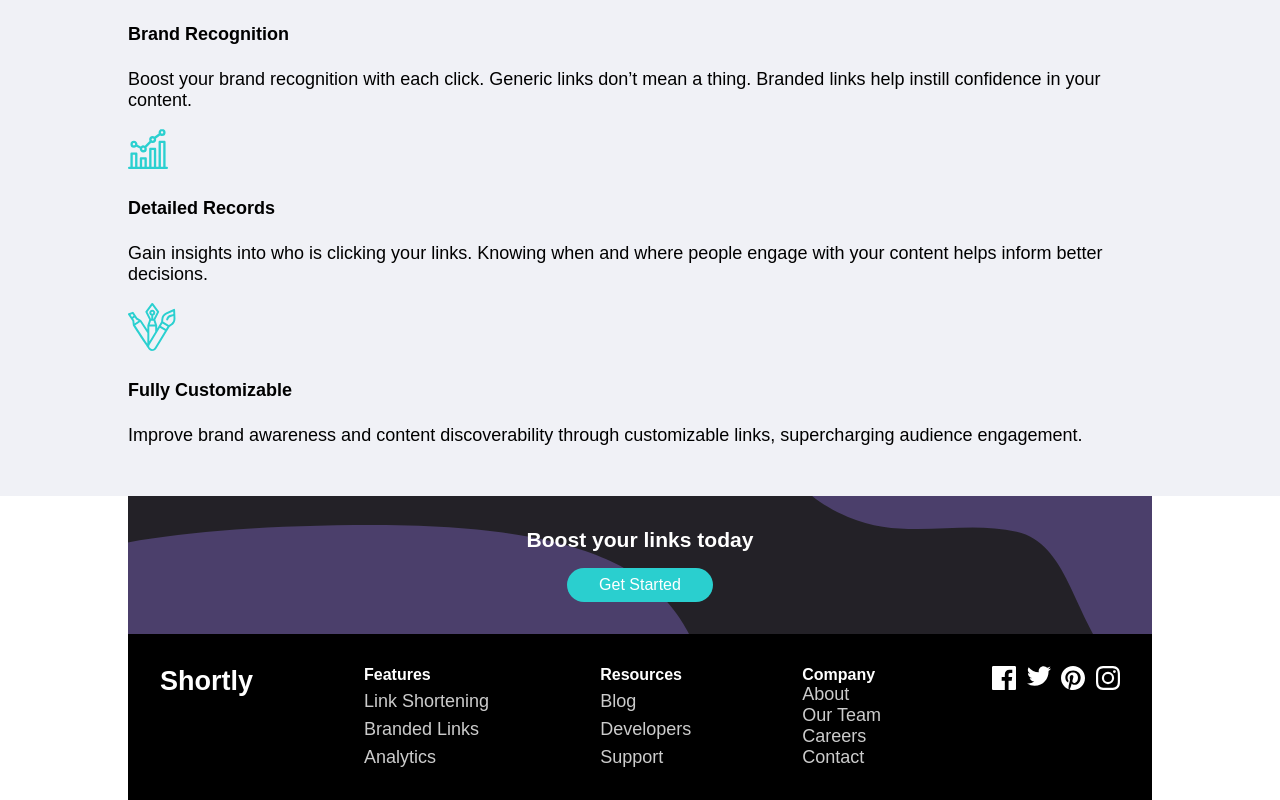
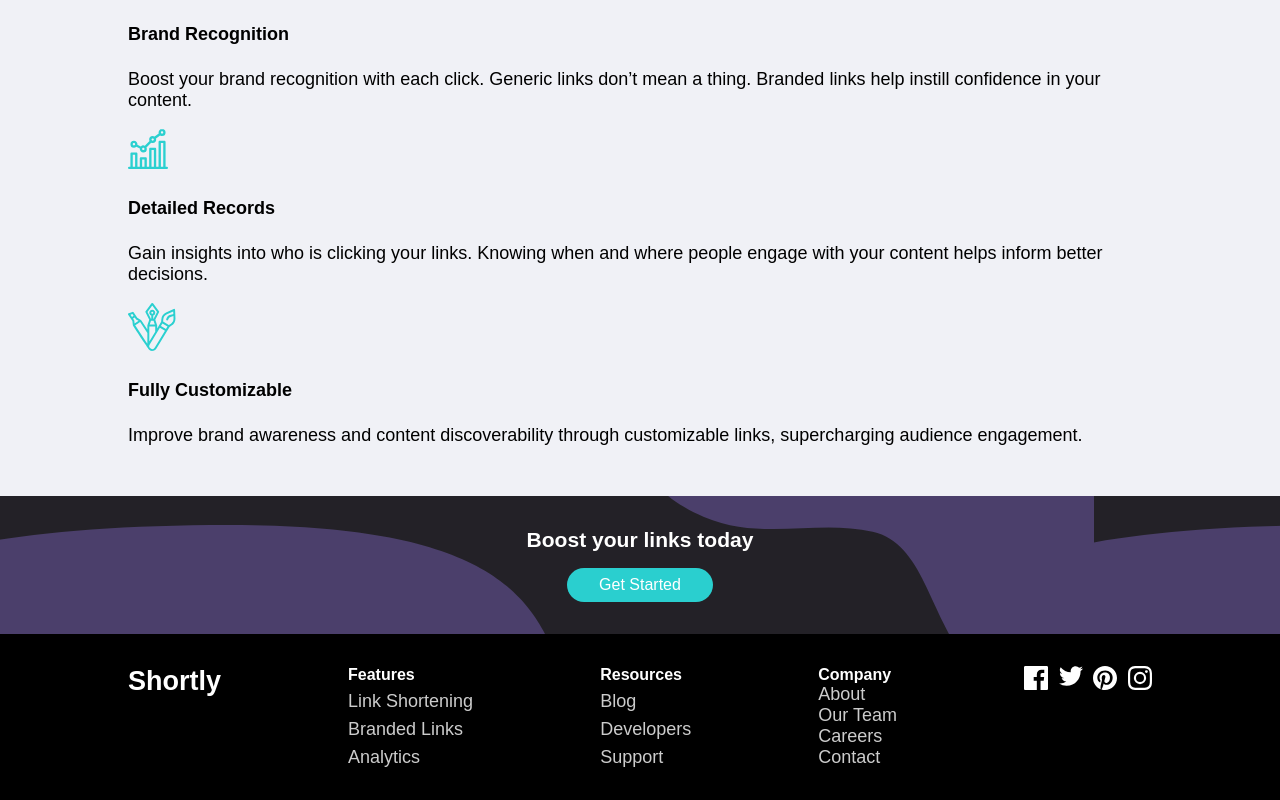
Before and after one commit to danpatrickoneill/url-shortening-api-master, a React (Create React App) app in the folder shortly/: page / in a window 1280 px wide. Shown: the part 929-1729 px from the top of the page. Built offline with nearby package versions, Linux system fonts and the light colour scheme.

Commit message:
Full width backgrounds working as intended

```diff
--- a/shortly/src/components/Footer.js
+++ b/shortly/src/components/Footer.js
@@ -6,12 +6,12 @@ import instagram from '../images/icon-instagram.svg';
 
 const Footer = () => {
   return (
-    <footer>
+    <footer className='full-width-footer'>
       <div className='call-to-action'>
         <h3>Boost your links today</h3>
         <button>Get Started</button>
       </div>
-      <nav>
+      <nav className='full-width-nav'>
         <a href='index.html'>
           <h2>Shortly</h2>
         </a>
--- a/shortly/src/components/MainContent.js
+++ b/shortly/src/components/MainContent.js
@@ -6,7 +6,7 @@ import utensils from '../images/icon-fully-customizable.svg';
 
 const MainContent = () => {
   return (
-    <main className='full-width'>
+    <main className='full-width-main'>
       <LinkShortener />
       <h3>Advanced Statistics</h3>
       <p>
--- a/shortly/src/styles/styles.css
+++ b/shortly/src/styles/styles.css
@@ -47,7 +47,7 @@ main {
   background-color: #f0f1f6;
   padding: 8rem 0 2rem;
 }
-.full-width {
+.full-width-main {
   margin: 0 -9999rem;
   padding: 0 9999rem;
   padding-bottom: 2rem;
@@ -81,6 +81,14 @@ main {
 .saved-link .action-items {
   display: flex;
   align-items: center;
+}
+.full-width-footer {
+  margin: 0 -9999rem;
+  padding: 0 9999rem;
+}
+.full-width-nav {
+  margin: 0 -9999rem;
+  padding: 2rem 9999rem;
 }
 footer {
   background-image: url('../images/bg-shorten-desktop.svg');
--- a/shortly/src/styles/styles.less
+++ b/shortly/src/styles/styles.less
@@ -82,7 +82,7 @@ main {
   padding: 8rem 0 2rem;
 }
 
-.full-width {
+.full-width-main {
   margin: 0 -9999rem;
   padding: 0 9999rem;
   padding-bottom: 2rem;
@@ -121,6 +121,16 @@ main {
     display: flex;
     align-items: center;
   }
+}
+
+.full-width-footer {
+  margin: 0 -9999rem;
+  padding: 0 9999rem;
+}
+
+.full-width-nav {
+  margin: 0 -9999rem;
+  padding: 2rem 9999rem;
 }
 
 footer {
```
